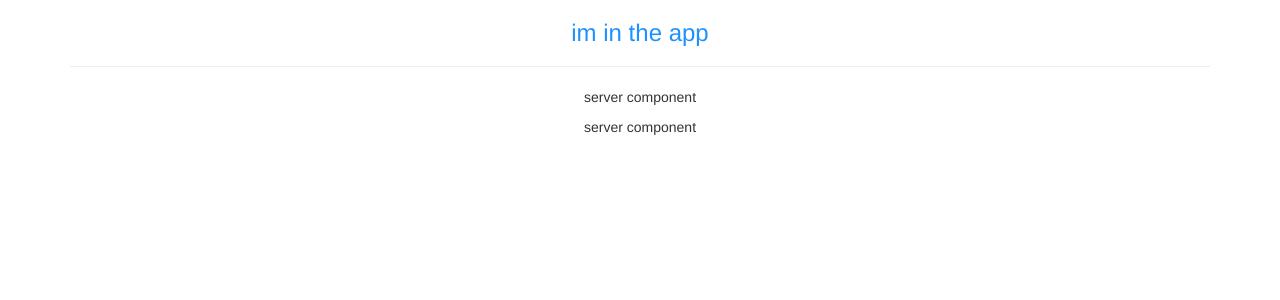
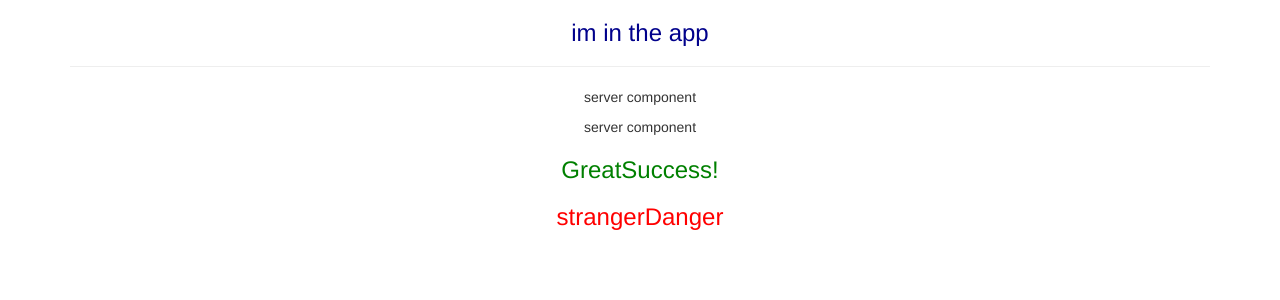
Before and after one commit to Oravid85/angular-10-tutorial, an Angular app: page / in a window 1280 px wide. Shown: the top 300 px of the page. Built offline with nearby package versions, Linux system fonts and the light colour scheme.

Commit message:
assignment 25 complete

```diff
--- a/src/app/app.component.html
+++ b/src/app/app.component.html
@@ -4,6 +4,8 @@
             <h3>im in the app</h3>
             <hr>
             <app-servers></app-servers>
+            <app-success-alert></app-success-alert>
+            <app-warning-alert></app-warning-alert>
         </div>
     </div>
 </div>
--- a/src/app/app.component.ts
+++ b/src/app/app.component.ts
@@ -3,12 +3,8 @@ import { Component } from '@angular/core';
 @Component({
   selector: 'app-root',
   templateUrl: './app.component.html',
-  //styleUrls: ['./app.component.css']
-  styles: [`
-    h3 {
-        color: dodgerblue;
-    }
-  `]
+  styleUrls: ['./app.component.css']
+
 })
 export class AppComponent {
 
--- a/src/app/app.module.ts
+++ b/src/app/app.module.ts
@@ -5,12 +5,16 @@ import { NgModule } from '@angular/core';
 import { AppComponent } from './app.component';
 import { ServerComponent } from './server/server.component';
 import { ServersComponent } from './servers/servers.component';
+import { WarningAlertComponent } from './warning-alert/warning-alert.component';
+import { SuccessAlertComponent } from './success-alert/success-alert.component';
 
 @NgModule({
   declarations: [
     AppComponent,
     ServerComponent,
-    ServersComponent
+    ServersComponent,
+    WarningAlertComponent,
+    SuccessAlertComponent
 
   ],
   imports: [
--- /dev/null
+++ b/src/app/success-alert/success-alert.component.css
@@ -0,0 +1,3 @@
+h3 {
+    color: green;
+}
--- /dev/null
+++ b/src/app/success-alert/success-alert.component.html
@@ -0,0 +1 @@
+<h3>GreatSuccess!</h3>
--- /dev/null
+++ b/src/app/success-alert/success-alert.component.ts
@@ -0,0 +1,15 @@
+import { Component, OnInit } from '@angular/core';
+
+@Component({
+  selector: 'app-success-alert',
+  templateUrl: './success-alert.component.html',
+  styleUrls: ['./success-alert.component.css']
+})
+export class SuccessAlertComponent implements OnInit {
+
+  constructor() { }
+
+  ngOnInit() {
+  }
+
+}
--- /dev/null
+++ b/src/app/warning-alert/warning-alert.component.css
@@ -0,0 +1,3 @@
+h3 {
+    color: red;
+}
--- /dev/null
+++ b/src/app/warning-alert/warning-alert.component.html
@@ -0,0 +1 @@
+<h3> strangerDanger</h3>
--- /dev/null
+++ b/src/app/warning-alert/warning-alert.component.ts
@@ -0,0 +1,15 @@
+import { Component, OnInit } from '@angular/core';
+
+@Component({
+  selector: 'app-warning-alert',
+  templateUrl: './warning-alert.component.html',
+  styleUrls: ['./warning-alert.component.css']
+})
+export class WarningAlertComponent implements OnInit {
+
+  constructor() { }
+
+  ngOnInit() {
+  }
+
+}
```
